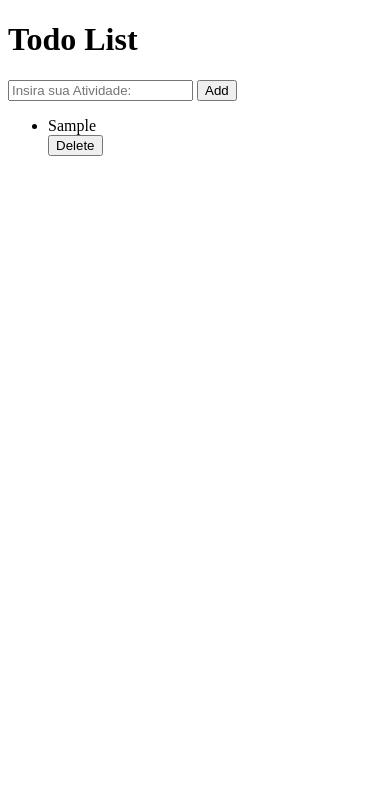
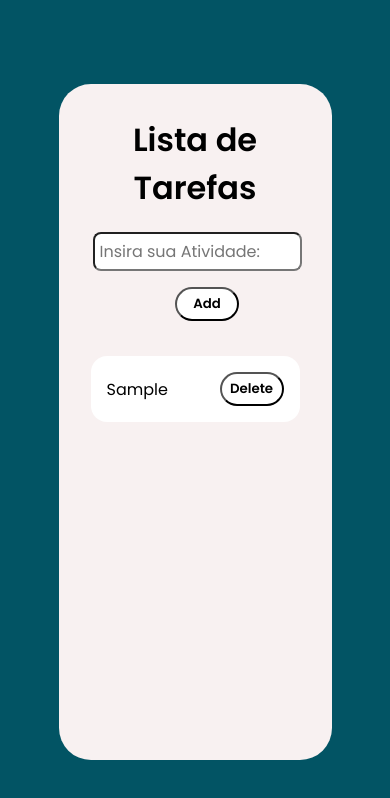
Before and after one commit to Deniks71/new_ToDoList, a plain HTML site: page index.html in a window 390 px wide. Both pictures are taken after typing "Sample" into the empty fields and a click on the button "Add". Drawn offline with Linux system fonts and the light colour scheme.

Commit message:
fazendo mega commit

```diff
--- a/index.html
+++ b/index.html
@@ -4,18 +4,19 @@
     <meta charset="UTF-8">
     <meta http-equiv="X-UA-Compatible" content="IE=edge">
     <meta name="viewport" content="width=device-width, initial-scale=1.0">
-    <title>todoList</title>
+    <title>Lista de Tarefas</title>
     <link rel="stylesheet" href="style.css">
+    <link rel="stylesheet" href="mediaqueries.css">
 </head>
 <body>
     <div class="todoList_container">
         <header>
-            <h1>Todo List</h1>
+            <h1 class="titulo">Lista de Tarefas</h1>
         </header>
 
         <div class="todoList_inputs_inserção">
             <input type="text" id="input_box" placeholder="Insira sua Atividade:">
-            <button class="addButton">Add</button>
+            <button class="addButton btn">Add</button>
         </div>
 
         <ul class="lista_atividades">
--- /dev/null
+++ b/mediaqueries.css
@@ -0,0 +1,38 @@
+@media screen and (max-width: 685px){
+    .todoList_container{
+        display: flex;
+        flex-direction: column;
+        padding: 2rem;
+        background-color: #F8F1F1;
+        height: 80%;
+        width: 70%;
+        border-radius: 2rem;
+        max-width: 30rem;
+        gap: 1rem;
+    }
+    .todoList_inputs_inserção{
+        flex-direction: column;
+        align-items: center;
+        gap: 1rem;
+        margin: 2rem;
+        width: 100%;
+        justify-content: center;
+    }
+
+    #input_box{
+        width: 100%;
+        height: 100%;
+        border-radius: 0.5rem;
+        font-size: 1rem;
+        padding: 5px;
+        right: 30px;
+
+
+    }
+
+    .todoList_inputs_inserção button{
+        margin-right: 40px;
+        margin-bottom: 1rem;
+    }
+
+}
--- a/script.js
+++ b/script.js
@@ -28,6 +28,7 @@ addBtn.addEventListener('click', () => {
 function adicionandoAtividade (texto){
     //criando a div para depois inserir a lista/atividade e o botao
     let divTodo = document.createElement('div');
+    divTodo.classList.add('div_list')
 
     //criando uma lista/atividade
     let atividade = document.createElement('li')
@@ -36,7 +37,8 @@ function adicionandoAtividade (texto){
 
     //criando botao de delete
     let deleteBtn = document.createElement('button');
-    deleteBtn.classList.add('deleteBtn')
+    deleteBtn.classList.add('deleteBtn');
+    deleteBtn.classList.add('btn');
     deleteBtn.innerText = 'Delete';
 
     //colocando atividade e delete button como filhos da div;
--- a/style.css
+++ b/style.css
@@ -1,3 +1,109 @@
+@import url('https://fonts.googleapis.com/css2?family=Poppins:wght@300;400;500;600&display=swap');
+*{
+    margin: 0;
+    padding: 0;
+    box-sizing: border-box;
+    text-decoration: none;
+    font-family: 'Poppins', sans-serif;
+}
+
+body{
+    height: 100vh;
+    display: flex;
+    flex-direction: column;
+    align-items: center;
+    justify-content: space-evenly;
+    background-color: #025464;
+}
+
+.todoList_container{
+    display: flex;
+    flex-direction: column;
+    padding: 2rem;
+    background-color: #F8F1F1;
+    height: 70%;
+    width: 60%;
+    border-radius: 2rem;
+    max-width: 30rem;
+}
+
+.titulo{
+    text-align: center;
+    height: 3rem;
+    margin-bottom: 3rem;
+}
+
+.todoList_inputs_inserção{
+    display: flex;
+    justify-content: center;
+    height: 3rem;
+    gap: 5px;
+    margin-bottom: 2rem;
+
+}
+
+input{
+    display: flex;
+    position: relative;
+}
+
+#input_box{
+    width: 80%;
+    height: 100%;
+    border-radius: 0.5rem;
+    font-size: 1rem;
+    padding: 1rem;
+
+}
+
+.btn{
+    font-weight: 600;
+    transition: all 300ms ease;
+    padding: 5px;
+    width: 4rem;
+    border-radius: 2rem;
+    cursor: pointer;
+    background-color: white;
+}
+.addButton:hover{
+    background-color: #025464;
+    color: white;
+}
+
+.lista_atividades{
+    display: flex;
+    flex-direction: column;
+    gap: 1rem;
+    margin: 0;
+    padding: 0;
+    list-style: none;
+    overflow-y: scroll;
+}
+.div_list{
+    display: flex;
+    flex-wrap: wrap;
+    gap: 1rem;
+    background-color: white;
+    align-items: center;
+    border-radius: 1rem;
+    padding: 1rem;
+}
+
+.div_list button{
+    margin-left: auto;
+
+}
+.div_list button:hover{
+    background-color: #E57C23;
+    color: white;
+}
+.list_style{
+    font-size: 1rem;
+    font-weight: 400;
+    color: black;
+}
+
+
 .checked{
     text-decoration: line-through;
 }
```
